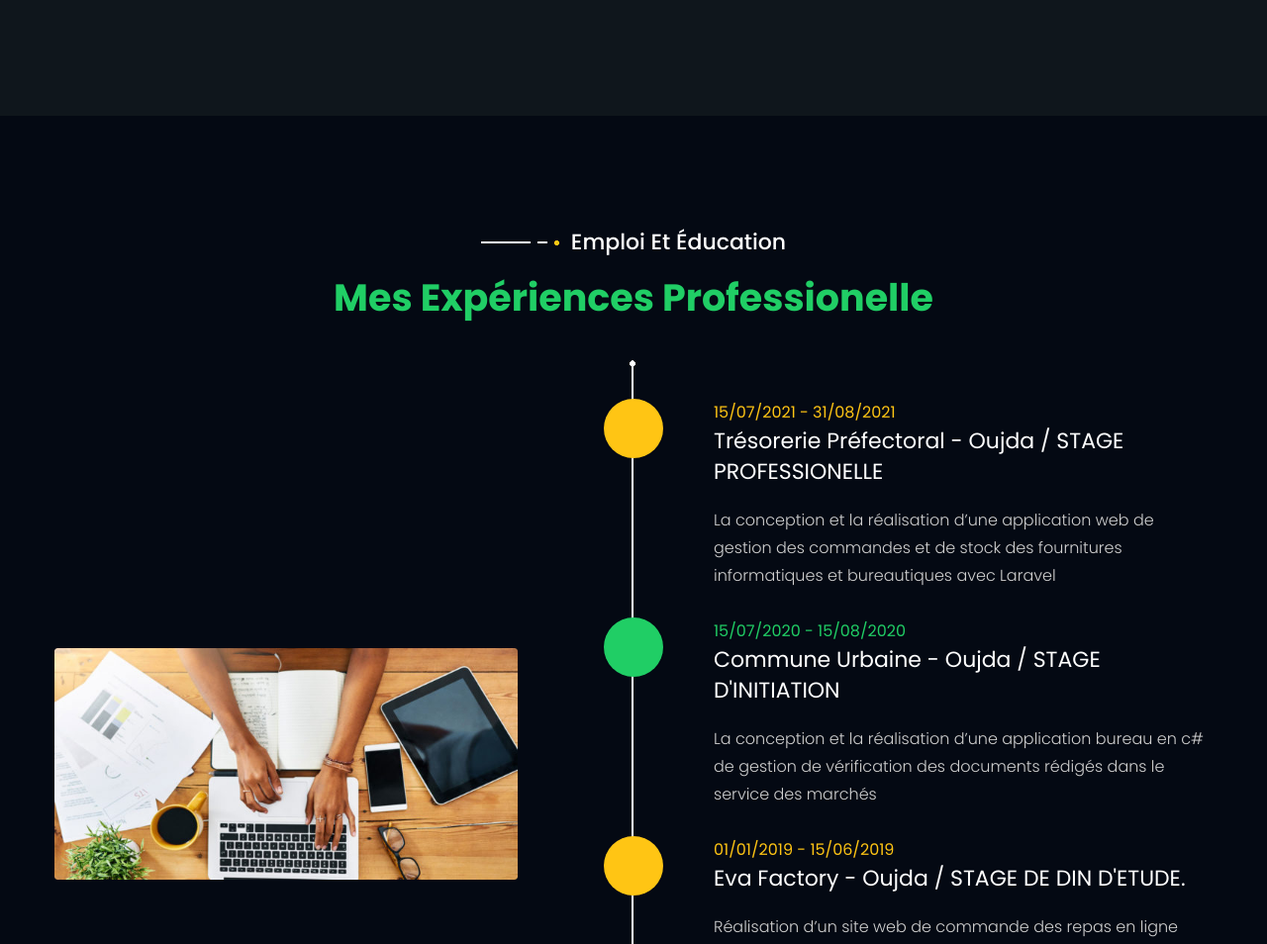
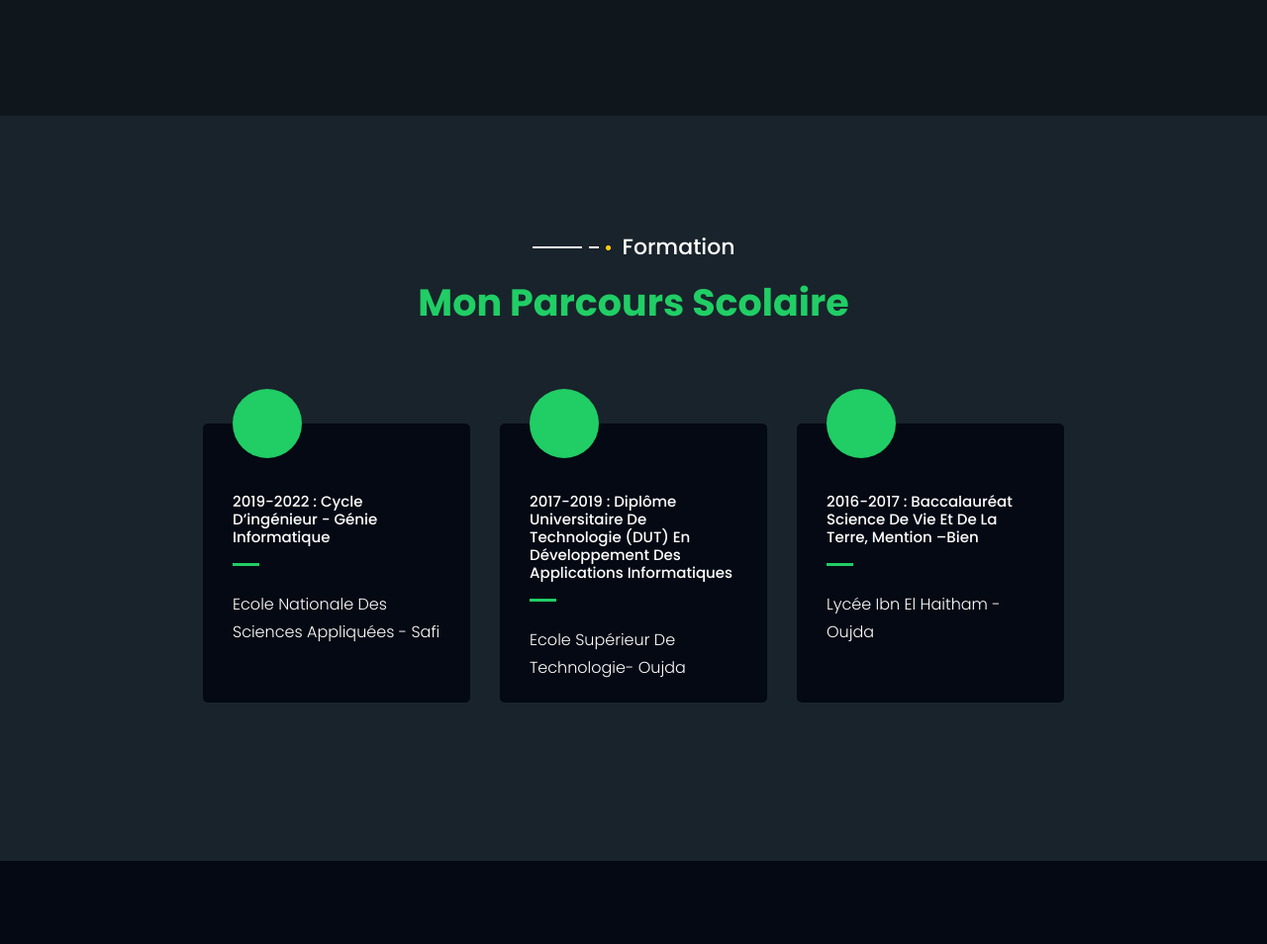
Before and after one commit to benabdlekimamina/benabdlekimamina.github.io, a plain HTML site: page index.html in a window 1280 px wide. Shown: the part 1274-2228 px from the top of the page at 99% size. Drawn offline with Linux system fonts and the light colour scheme; files whose address does not match are found by name.

Commit message:
formation modification

```diff
--- a/index.html
+++ b/index.html
@@ -93,7 +93,7 @@
 									<div class="position-relative ibCaptionHolder">
 										<h1 class="text-capitalize mb-3 mb-md-5">
 											<!-- headingTitle -->
-											<strong class="fwMedium d-block text-white position-relative headingTitle text-capitalize mb-3 mb-md-5 wow fadeInLeft" data-wow-delay="2s">Developpeur full stack</strong>
+											<strong class="fwMedium d-block text-white position-relative headingTitle text-capitalize mb-3 mb-md-5 wow fadeInLeft" data-wow-delay="2s">Developpeuse full stack</strong>
 											<span class="d-block wow fadeInLeft" data-wow-delay="2.5s">Amina <span class="text-white">BENABDELKRIM</span></span>
 										</h1>
 
@@ -210,6 +210,65 @@
 						</div>
 					</div>
 				</article>
+				<!-- servicesBlock -->
+				<section class="servicesBlock pt-7 pt-md-13 pt-lg-19 pb-lg-13 pt-xl-24 pb-xl-19">
+					<div id="about" class="mt-n43 pt-43">
+						<div class="container">
+							<header class="text-center mb-14 mb-lg-20">
+								<h2 class="text-capitalize mb-4 mb-lg-7">
+									<!-- headingTitle -->
+									<strong class="fwMedium d-inline-block align-top text-white position-relative headingTitle text-capitalize mb-3 wow fadeInRight">formation</strong>
+									<span class="d-block wow fadeInUp" data-wow-delay="0.5s">Mon Parcours Scolaire </span>
+								</h2>
+							</header>
+							<div class="row justify-content-center">
+								<div class="col-12 col-md-6 col-lg-4 col-xl-3 d-flex">
+									<!-- msColumn -->
+									<article class="msColumn position-relative bg-dark rounded-lg pt-14 pb-1 px-6 w-100 mb-13 text-white wow fadeInUp" data-wow-delay="1s">
+										<!-- mscIcnWrap -->
+										<span class="mscIcnWrap rounded-circle d-flex align-items-center text-center position-absolute wow bounceIn" data-wow-delay="1.3s">
+											<span class="w-100">
+
+											</span>
+										</span>
+										<!-- hasLineBottom -->
+										<h3 style="font-size:15px" class="h5 hasLineBottom fwMedium text-capitalize text-white position-relative pb-4 mb-5">2019-2022 : Cycle d’ingénieur - Génie Informatique	</h3>
+										<p>Ecole Nationale Des Sciences Appliquées - Safi</p>
+									</article>
+								</div>
+								<div class="col-12 col-md-6 col-lg-4 col-xl-3 d-flex">
+									<!-- msColumn -->
+									<article class="msColumn position-relative bg-dark rounded-lg pt-14 pb-1 px-6 w-100 mb-13 text-white wow fadeInUp" data-wow-delay="1.5s">
+										<!-- mscIcnWrap -->
+										<span class="mscIcnWrap rounded-circle d-flex align-items-center text-center position-absolute wow bounceIn" data-wow-delay="1.8s">
+											<span class="w-100">
+
+											</span>
+										</span>
+										<!-- hasLineBottom -->
+										<h3 style="font-size:15px" class="h5 hasLineBottom fwMedium text-capitalize text-white position-relative pb-4 mb-5">2017-2019 : Diplôme Universitaire de technologie (DUT) en développement des applications informatiques	</h3>
+										<p>Ecole Supérieur De Technologie- Oujda</p>
+									</article>
+								</div>
+								<div class="col-12 col-md-6 col-lg-4 col-xl-3 d-flex">
+									<!-- msColumn -->
+									<article class="msColumn position-relative bg-dark rounded-lg pt-14 pb-1 px-6 w-100 mb-13 text-white wow fadeInUp" data-wow-delay="2s">
+										<!-- mscIcnWrap -->
+										<span class="mscIcnWrap rounded-circle d-flex align-items-center text-center position-absolute wow bounceIn" data-wow-delay="2.3s">
+											<span class="w-100">
+
+											</span>
+										</span>
+										<!-- hasLineBottom -->
+										<h3 style="font-size:15px" class="h5 hasLineBottom fwMedium text-capitalize text-white position-relative pb-4 mb-5">2016-2017 : Baccalauréat Science De Vie Et De La Terre, Mention –Bien	</h3>
+										<p>Lycée Ibn El Haitham -Oujda</p>
+									</article>
+								</div>
+
+							</div>
+						</div>
+					</div>
+				</section>
 				<!-- servicesBlock -->
 							<!-- storyBlock -->
 							<article class="storyBlock bg-dark pt-7 pb-3 pt-md-12 pb-md-7 pt-lg-17 pb-lg-13 pt-xl-23 pb-xl-20">
@@ -682,7 +741,7 @@
 										<!-- mcwColumn -->
 										<article class="position-relative mcwColumn text-center mb-6">
 											<div class="imgHolder">
-												<img src="mobile.jpeg" class="img-fluid" alt="image description">
+												<img src="MOBILE_2_MOD.png" class="img-fluid" alt="image description">
 											</div>
 											<!-- mcwcCaption -->
 											<div class="mcwcCaption text-white position-absolute d-flex align-items-center">
@@ -886,7 +945,7 @@
 								<div class="extraWrap pr-lg-6 pr-xl-12 mb-5 mb-md-0">
 									<!-- ftLogo -->
 
-									<strong class="h2 d-block mb-4">developpeur  <span class="text-white">Full Stack</span></strong>
+									<strong class="h2 d-block mb-4">developpeuse  <span class="text-white">Full Stack</span></strong>
 									<p>je suis motivée et prête à travailler fort pour réussir</p>
 									<!-- textCopyright -->
 
```
Also changed, not shown: MOBILE_2.PNG (added), MOBILE_2_MOD.png (added).
